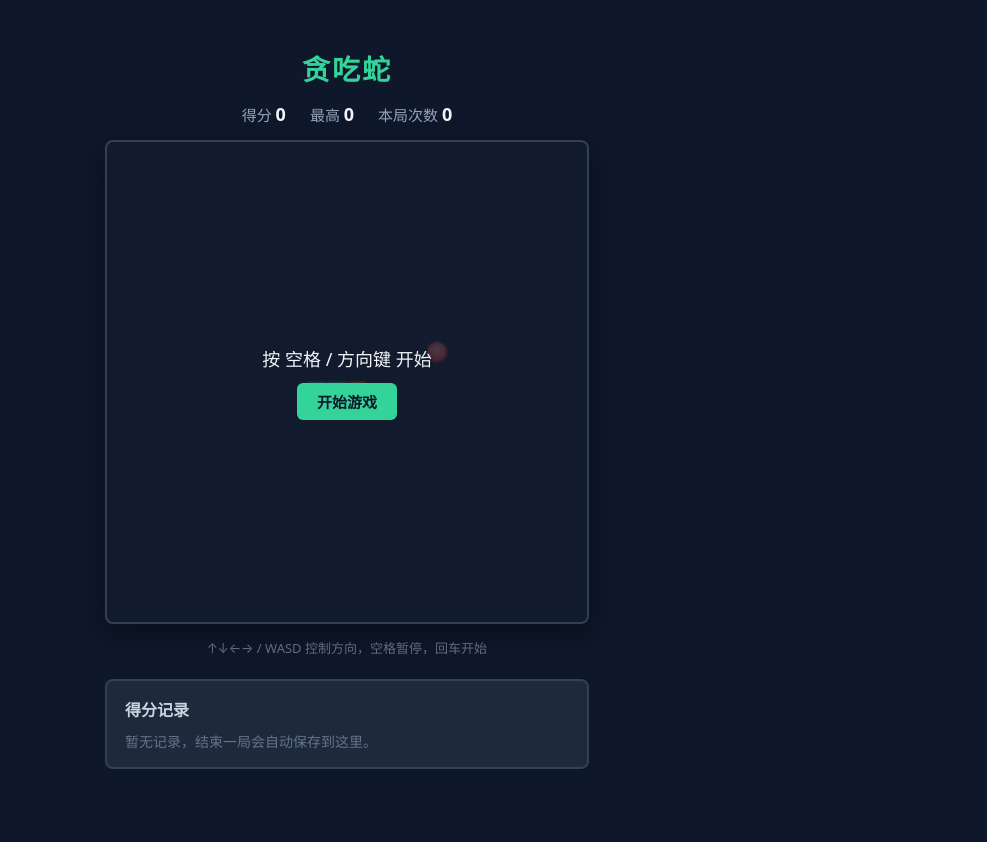
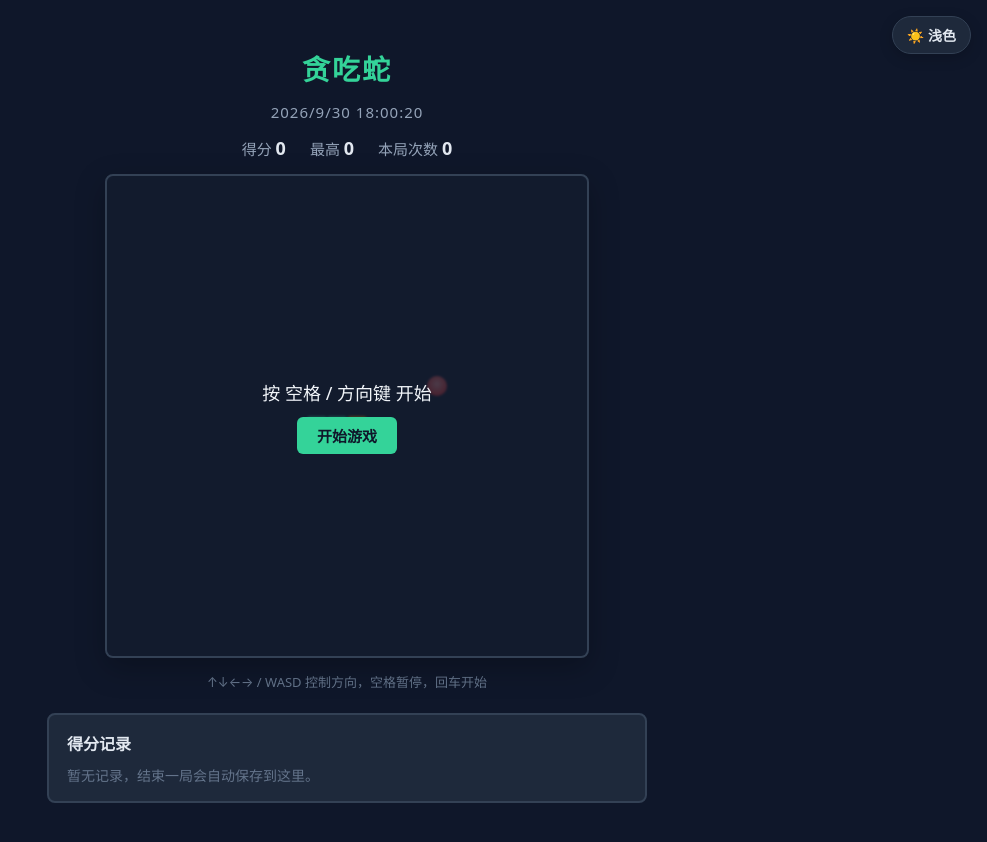
Before and after one commit to uscms/test_coding, a React (Vite) app in the folder snake-game/: page / in a window 1280 px wide. Shown: the top 842 px of the page, without its empty margins (293-1280 px from the left). Before the commit the page ends 817 px from the top, so only its background shows below. Built offline with nearby package versions, Linux system fonts and the light colour scheme.

Commit message:
snake-game：标题下方加实时时钟，新增深/浅色主题切换（localStorage 持久化）

```diff
--- a/snake-game/src/app.jsx
+++ b/snake-game/src/app.jsx
@@ -5,7 +5,8 @@ const ROWS = 24;         // 行数
 const CELL = 20;         // 每格像素
 const TICK_MS = 110;     // 游戏帧间隔（毫秒）
 const HISTORY_LIMIT = 20; // 记录条数上限
-const STORAGE_KEY = 'snake-history'; // localStorage 键名
+const STORAGE_KEY = 'snake-history'; // 得分记录 localStorage 键名
+const THEME_KEY = 'snake-theme';     // 主题 localStorage 键名
 
 const DIR = {
   up: { x: 0, y: -1 },
@@ -49,16 +50,38 @@ function loadHistory() {
   }
 }
 
+// 读取本地主题（容错）
+function loadTheme() {
+  try {
+    return localStorage.getItem(THEME_KEY) === 'light' ? 'light' : 'dark';
+  } catch {
+    return 'dark';
+  }
+}
+
 export default function App() {
   const [snake, setSnake] = useState(initialSnake);
   const [food, setFood] = useState(() => randFood(initialSnake()));
   const [score, setScore] = useState(0);
   const [best, setBest] = useState(0);
   const [status, setStatus] = useState('ready'); // ready | playing | paused | over | win
-  const [grid, setGrid] = useState({ cols: COLS, rows: ROWS });
 
-  // 得分记录：[{ score, time(ISO 字符串) }]，最新在前
+  // 得分记录：[{ score, time(本地时间字符串) }]，最新在前
   const [history, setHistory] = useState(loadHistory);
+
+  // 实时时钟：每秒刷新
+  const [now, setNow] = useState(() => new Date());
+
+  // 深 / 浅色主题
+  const [theme, setTheme] = useState(loadTheme);
+
+  const toggleTheme = useCallback(() => {
+    setTheme((t) => (t === 'dark' ? 'light' : 'dark'));
+  }, []);
+
+  // 时钟展示字符串（等宽数字，避免跳动）
+  const timeStr = now.toLocaleTimeString('zh-CN', { hour12: false });
+  const dateStr = now.toLocaleDateString('zh-CN');
 
   // 用 ref 保存最新值，供定时器 / 键盘回调读取，避免闭包陷阱
   const snakeRef = useRef(snake);
@@ -93,6 +116,22 @@ export default function App() {
       /* 忽略隐私模式等写失败场景 */
     }
   }, [history]);
+
+  // 实时时钟：每秒刷新一次
+  useEffect(() => {
+    const t = setInterval(() => setNow(new Date()), 1000);
+    return () => clearInterval(t);
+  }, []);
+
+  // 主题应用（挂到 <html> 的 light 类上）并持久化
+  useEffect(() => {
+    document.documentElement.classList.toggle('light', theme === 'light');
+    try {
+      localStorage.setItem(THEME_KEY, theme);
+    } catch {
+      /* 忽略写失败 */
+    }
+  }, [theme]);
 
   // 一局结束（撞墙）时记录本次得分
   useEffect(() => {
@@ -192,7 +231,18 @@ export default function App() {
 
   return (
     <div className="wrap">
+      {/* 深/浅色切换：固定右上角 */}
+      <button className="theme-toggle" onClick={toggleTheme} title="切换深 / 浅色">
+        {theme === 'dark' ? '☀️ 浅色' : '🌙 深色'}
+      </button>
+
       <h1>贪吃蛇</h1>
+
+      {/* 实时时间：放在游戏名称下方 */}
+      <div className="clock">
+        {dateStr} {timeStr}
+      </div>
+
       <div className="hud">
         <div>得分 <b>{score}</b></div>
         <div>最高 <b>{best}</b></div>
--- a/snake-game/src/index.css
+++ b/snake-game/src/index.css
@@ -1,3 +1,55 @@
+/* ===== 主题变量：深色为默认 ===== */
+:root {
+  --bg: #0f172a;
+  --text: #e2e8f0;
+  --muted: #94a3b8;
+  --muted-2: #64748b;
+  --title: #34d399;
+  --board-bg: #1e293b;
+  --board-border: #334155;
+  --head: #f59e0b;
+  --body: #34d399;
+  --food: radial-gradient(circle at 50% 40%, #fca5a5, #ef4444 70%);
+  --card-bg: #1e293b;
+  --card-border: #334155;
+  --card-item-bg: #0f172a;
+  --btn-bg: #34d399;
+  --btn-text: #0f172a;
+  --btn-bg-hover: #6ee7b7;
+  --ghost-text: #94a3b8;
+  --ghost-border: #475569;
+  --ghost-hover: #e2e8f0;
+  --ghost-hover-border: #64748b;
+  --overlay-bg: rgba(15, 23, 42, 0.75);
+  --overlay-text: #f1f5f9;
+}
+
+/* 浅色主题（在 <html> 上加 light 类） */
+html.light {
+  --bg: #f1f5f9;
+  --text: #1e293b;
+  --muted: #475569;
+  --muted-2: #64748b;
+  --title: #059669;
+  --board-bg: #e2e8f0;
+  --board-border: #cbd5e1;
+  --head: #d97706;
+  --body: #059669;
+  --food: radial-gradient(circle at 50% 40%, #fecaca, #dc2626 70%);
+  --card-bg: #ffffff;
+  --card-border: #e2e8f0;
+  --card-item-bg: #f8fafc;
+  --btn-bg: #10b981;
+  --btn-text: #ffffff;
+  --btn-bg-hover: #34d399;
+  --ghost-text: #475569;
+  --ghost-border: #cbd5e1;
+  --ghost-hover: #1e293b;
+  --ghost-hover-border: #94a3b8;
+  --overlay-bg: rgba(241, 245, 249, 0.8);
+  --overlay-text: #1e293b;
+}
+
 * {
   box-sizing: border-box;
 }
@@ -9,23 +61,29 @@ html, body {
 
 body {
   min-height: 100vh;
-  background: #0f172a;
-  color: #e2e8f0;
+  background: var(--bg);
+  color: var(--text);
   font-family: system-ui, -apple-system, 'Segoe UI', Roboto, sans-serif;
   display: flex;
-  align-items: center;
+  align-items: flex-start;
   justify-content: center;
+  overflow-y: auto;
+  transition: background 0.25s ease, color 0.25s ease;
 }
 
 #root {
   width: 100%;
   min-height: 100vh;
   display: flex;
-  align-items: center;
+  align-items: flex-start;
   justify-content: center;
+  padding: 24px 0;
 }
 
 .wrap {
+  position: relative;
+  width: 100%;
+  max-width: 720px;
   display: flex;
   flex-direction: column;
   align-items: center;
@@ -33,33 +91,65 @@ body {
   padding: 24px;
 }
 
+/* 深/浅色切换按钮：固定右上角 */
+.theme-toggle {
+  position: fixed;
+  top: 16px;
+  right: 16px;
+  z-index: 10;
+  padding: 8px 14px;
+  font-size: 14px;
+  font-weight: 600;
+  color: var(--text);
+  background: var(--card-bg);
+  border: 1px solid var(--card-border);
+  border-radius: 999px;
+  cursor: pointer;
+  box-shadow: 0 4px 14px rgba(0, 0, 0, 0.18);
+  transition: all 0.2s ease;
+}
+
+.theme-toggle:hover {
+  border-color: var(--body);
+}
+
 h1 {
   margin: 0;
   font-size: 28px;
   letter-spacing: 2px;
-  color: #34d399;
+  color: var(--title);
+}
+
+/* 实时时钟：放在标题正下方 */
+.clock {
+  font-size: 15px;
+  color: var(--muted);
+  font-variant-numeric: tabular-nums;
+  letter-spacing: 1px;
+  min-height: 20px;
 }
 
 .hud {
   display: flex;
   gap: 24px;
   font-size: 15px;
-  color: #94a3b8;
+  color: var(--muted);
 }
 
 .hud b {
-  color: #f1f5f9;
+  color: var(--text);
   font-size: 18px;
 }
 
 .board {
   position: relative;
   display: grid;
-  background: #1e293b;
-  border: 2px solid #334155;
+  background: var(--board-bg);
+  border: 2px solid var(--board-border);
   border-radius: 8px;
   overflow: hidden;
-  box-shadow: 0 10px 30px rgba(0, 0, 0, 0.4);
+  box-shadow: 0 10px 30px rgba(0, 0, 0, 0.25);
+  transition: background 0.25s ease, border-color 0.25s ease;
 }
 
 .cell {
@@ -68,17 +158,17 @@ h1 {
 }
 
 .cell.head {
-  background: #f59e0b;
+  background: var(--head);
   border-radius: 4px;
 }
 
 .cell.body {
-  background: #34d399;
+  background: var(--body);
   border-radius: 3px;
 }
 
 .cell.food {
-  background: radial-gradient(circle at 50% 40%, #fca5a5, #ef4444 70%);
+  background: var(--food);
   border-radius: 50%;
 }
 
@@ -90,20 +180,20 @@ h1 {
   align-items: center;
   justify-content: center;
   gap: 12px;
-  background: rgba(15, 23, 42, 0.75);
+  background: var(--overlay-bg);
   backdrop-filter: blur(1px);
 }
 
 .overlay-text {
   font-size: 18px;
-  color: #f1f5f9;
+  color: var(--overlay-text);
 }
 
 .btn {
   padding: 8px 20px;
   font-size: 15px;
-  color: #0f172a;
-  background: #34d399;
+  color: var(--btn-text);
+  background: var(--btn-bg);
   border: none;
   border-radius: 6px;
   cursor: pointer;
@@ -111,46 +201,36 @@ h1 {
 }
 
 .btn:hover {
-  background: #6ee7b7;
+  background: var(--btn-bg-hover);
 }
 
 .btn.ghost {
   background: transparent;
-  color: #94a3b8;
-  border: 1px solid #475569;
+  color: var(--ghost-text);
+  border: 1px solid var(--ghost-border);
   font-weight: 400;
 }
 
 .btn.ghost:hover {
-  color: #e2e8f0;
-  border-color: #64748b;
+  color: var(--ghost-hover);
+  border-color: var(--ghost-hover-border);
 }
 
 .tips {
   font-size: 13px;
-  color: #64748b;
+  color: var(--muted-2);
 }
 
-
-/* 让整页内容顶部对齐，记录区变高时不被 flex 居中裁掉 */
-body {
-  align-items: flex-start;
-  overflow-y: auto;
-}
-
-#root {
-  align-items: flex-start;
-  padding: 24px 0;
-}
-
+/* 得分记录 */
 .records {
   width: 100%;
   max-width: 600px;
   margin-top: 8px;
-  background: #1e293b;
-  border: 2px solid #334155;
+  background: var(--card-bg);
+  border: 2px solid var(--card-border);
   border-radius: 8px;
   padding: 16px 18px;
+  transition: background 0.25s ease, border-color 0.25s ease;
 }
 
 .records-head {
@@ -163,12 +243,12 @@ body {
 .records-head h2 {
   margin: 0;
   font-size: 16px;
-  color: #cbd5e1;
+  color: var(--text);
 }
 
 .records-empty {
   font-size: 14px;
-  color: #64748b;
+  color: var(--muted-2);
 }
 
 .records-list {
@@ -185,24 +265,25 @@ body {
   align-items: center;
   gap: 10px;
   font-size: 14px;
-  background: #0f172a;
+  background: var(--card-item-bg);
   border-radius: 6px;
   padding: 8px 12px;
+  transition: background 0.25s ease;
 }
 
 .record-score {
-  color: #94a3b8;
+  color: var(--muted);
   min-width: 70px;
 }
 
 .record-val {
-  color: #34d399;
+  color: var(--body);
   font-weight: 700;
   min-width: 60px;
 }
 
 .record-time {
-  color: #64748b;
+  color: var(--muted-2);
   font-size: 12px;
   margin-left: auto;
 }
```
